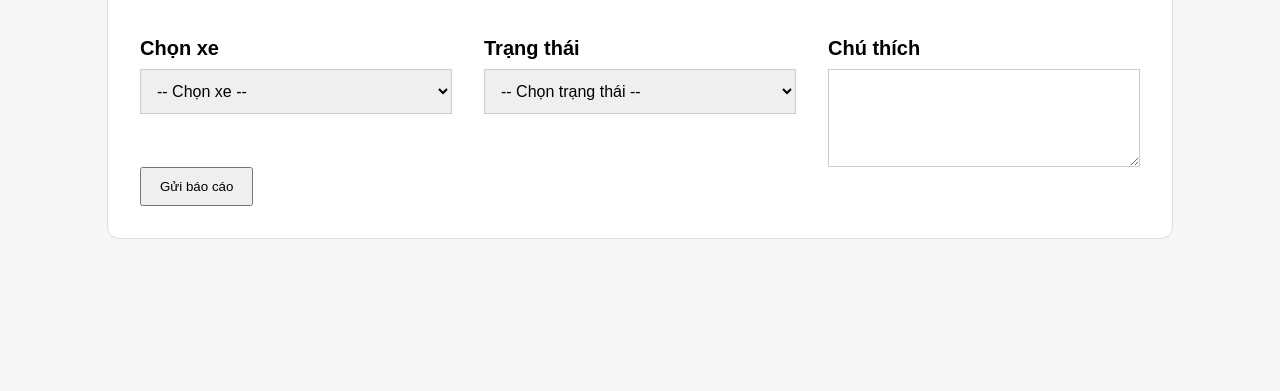
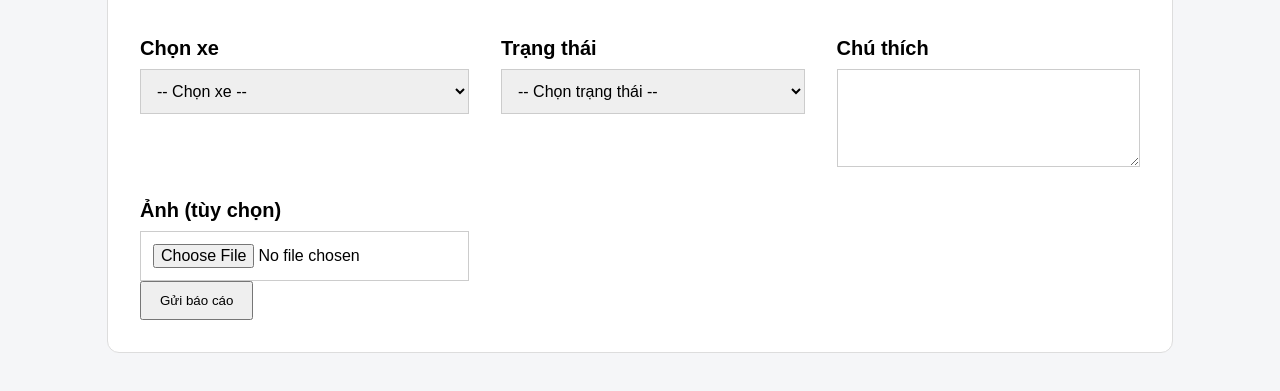
Before and after one commit to LordKN/fd-inventory-mngt, a plain HTML site: page public/daily-report.html in a window 1280 px wide. Shown: the part 195-586 px from the top of the page. Drawn offline with Linux system fonts and the light colour scheme.

Commit message:
Add image inserting field

```diff
--- a/public/daily-report.html
+++ b/public/daily-report.html
@@ -40,7 +40,12 @@
 
           <div class="field">
             <label>Chú thích</label>
-            <textarea id="notes" name="notes" rows="4"></textarea>
+            <textarea id="notes" name="note" rows="4"></textarea>
+          </div>
+
+          <div class="field">
+            <label>Ảnh (tùy chọn)</label>
+            <input type="file" id="photo" name="photo" accept="image/*" />
           </div>
         </div>
       </form>
```
